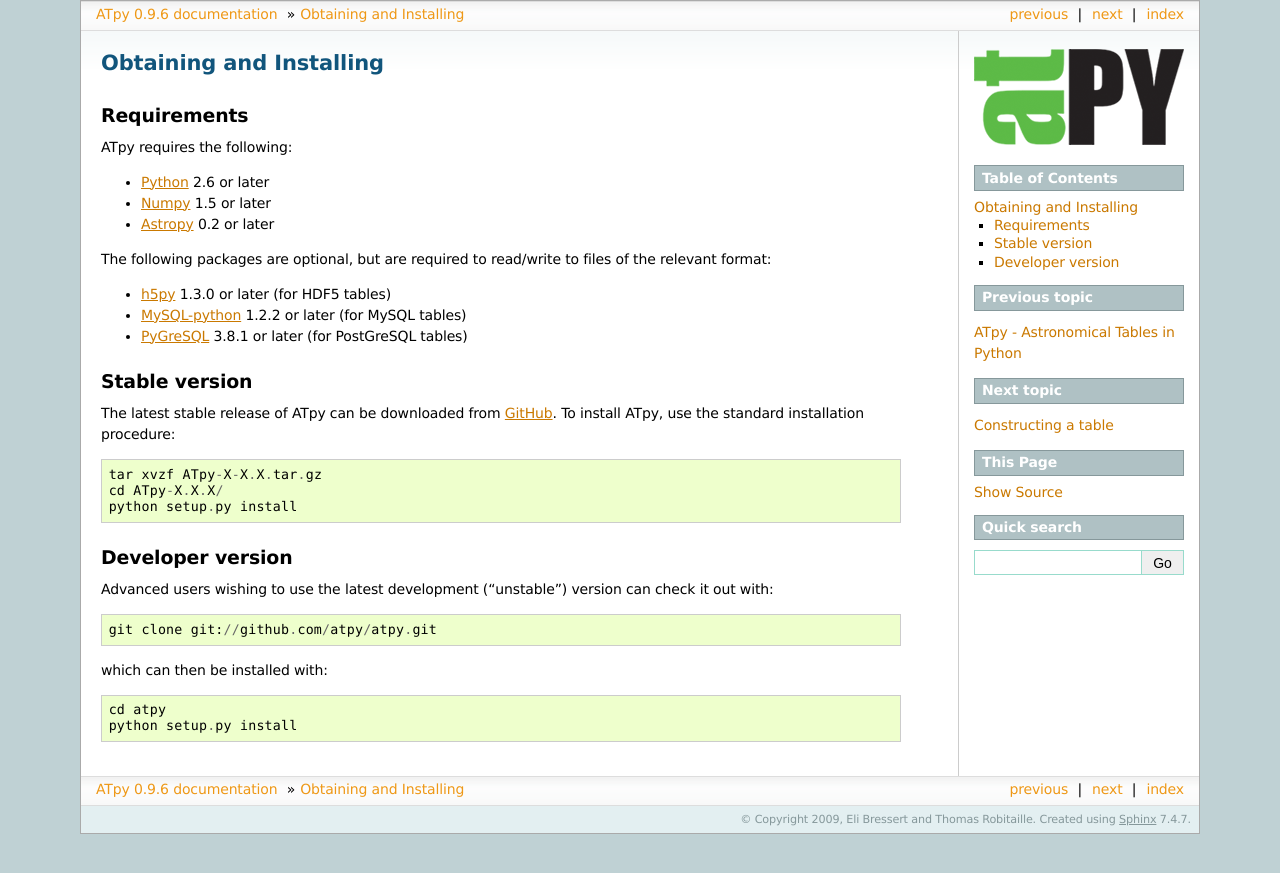
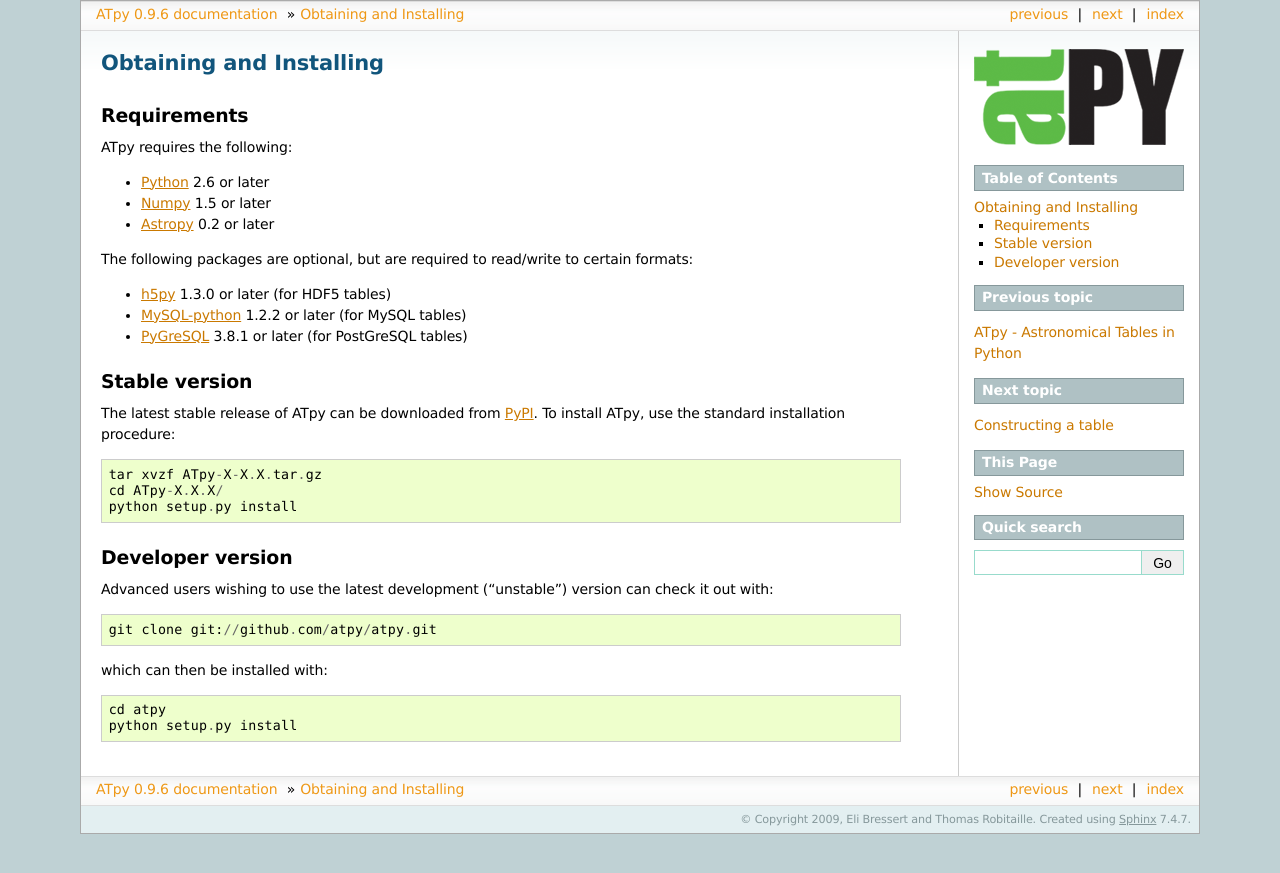
Before and after one commit to atpy/atpy, a Sphinx documentation site: the page built from docs/installation.rst, in a window 1280 px wide. Shown: the top 873 px of the page. Built offline with Sphinx 7.4.7, drawn with Linux system fonts in a browser that asks for light colours.

Commit message:
More small fixes to docs

```diff
--- a/docs/installation.rst
+++ b/docs/installation.rst
@@ -13,8 +13,8 @@
 
 - `Astropy <http://www.astropy.org>`_ 0.2 or later
 
-The following packages are optional, but are required to read/write to files of
-the relevant format:
+The following packages are optional, but are required to read/write to certain
+formats:
 
 - `h5py <http://www.h5py.org>`_ 1.3.0 or later (for HDF5 tables)
 
@@ -26,7 +26,7 @@
 Stable version
 ==============
 
-The latest stable release of ATpy can be downloaded from `GitHub <https://pypi.python.org/pypi/ATpy>`_. To install ATpy, use the standard installation procedure::
+The latest stable release of ATpy can be downloaded from `PyPI <https://pypi.python.org/pypi/ATpy>`_. To install ATpy, use the standard installation procedure::
 
     tar xvzf ATpy-X-X.X.tar.gz
     cd ATpy-X.X.X/
```
Also changed, not shown: INSTALL.md (+2 -2 lines).
